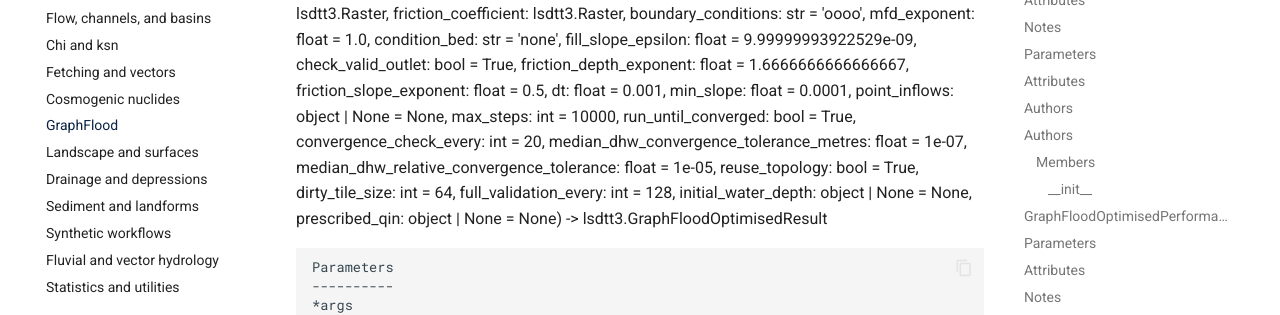
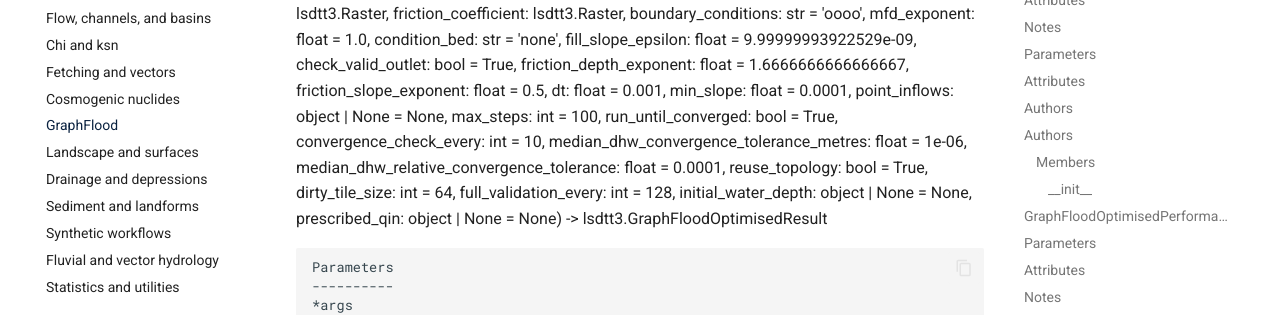
Before and after one commit to LSDtopotools/lsdtt3, an MkDocs documentation site: the page built from docs/python_api/graphflood.md, in a window 1280 px wide and 1400 px high, scrolled down 15119 px. Shown: the part 431-746 px from the top of the window. Built offline with MkDocs 1.6.1 and Material for MkDocs 9.7.7, drawn with Linux system fonts in a browser that asks for light colours; comment, search, counter and statistics services are not loaded; some of the changed text lies outside the part shown.

Commit message:
Making sure parameters in python version are same as cli

````diff
--- a/docs/python_api/graphflood.md
+++ b/docs/python_api/graphflood.md
@@ -478,7 +478,7 @@ def fill_hydraulic_surface(surface: lsdtt3.Raster, node_state: lsdtt3.Raster, bo
 
 ## `run_graphflood`
 
-run_graphflood(bed: lsdtt3.Raster, node_state: lsdtt3.Raster, rainfall_rate: lsdtt3.Raster, friction_coefficient: lsdtt3.Raster, method: str = 'mfd', boundary_conditions: str = 'oooo', mfd_exponent: float = 1.0, condition_bed: str = 'none', fill_slope_epsilon: float = 9.99999993922529e-09, check_valid_outlet: bool = True, friction_depth_exponent: float = 1.6666666666666667, friction_slope_exponent: float = 0.5, dt: float = 0.001, min_slope: float = 0.0001, point_inflows: object | None = None, max_steps: int = 10000, run_until_converged: bool = True, convergence_check_every: int = 100, median_dhw_convergence_tolerance_metres: float = 1e-07, median_dhw_relative_convergence_tolerance: float = 1e-05, n_threads: int = 0, initial_water_depth: object | None = None) -> lsdtt3.HydraulicResult
+run_graphflood(bed: lsdtt3.Raster, node_state: lsdtt3.Raster, rainfall_rate: lsdtt3.Raster, friction_coefficient: lsdtt3.Raster, method: str = 'mfd', boundary_conditions: str = 'oooo', mfd_exponent: float = 1.0, condition_bed: str = 'none', fill_slope_epsilon: float = 9.99999993922529e-09, check_valid_outlet: bool = True, friction_depth_exponent: float = 1.6666666666666667, friction_slope_exponent: float = 0.5, dt: float = 0.001, min_slope: float = 0.0001, point_inflows: object | None = None, max_steps: int = 100, run_until_converged: bool = True, convergence_check_every: int = 10, median_dhw_convergence_tolerance_metres: float = 1e-06, median_dhw_relative_convergence_tolerance: float = 0.0001, n_threads: int = 0, initial_water_depth: object | None = None) -> lsdtt3.HydraulicResult
 
     Parameters
     ----------
@@ -494,7 +494,7 @@ run_graphflood(bed: lsdtt3.Raster, node_state: lsdtt3.Raster, rainfall_rate: lsd
 
     Notes
     -----
-    run_graphflood(bed: lsdtt3.Raster, node_state: lsdtt3.Raster, rainfall_rate: lsdtt3.Raster, friction_coefficient: lsdtt3.Raster, method: str = 'mfd', boundary_conditions: str = 'oooo', mfd_exponent: float = 1.0, condition_bed: str = 'none', fill_slope_epsilon: float = 9.99999993922529e-09, check_valid_outlet: bool = True, friction_depth_exponent: float = 1.6666666666666667, friction_slope_exponent: float = 0.5, dt: float = 0.001, min_slope: float = 0.0001, point_inflows: object | None = None, max_steps: int = 10000, run_until_converged: bool = True, convergence_check_every: int = 100, median_dhw_convergence_tolerance_metres: float = 1e-07, median_dhw_relative_convergence_tolerance: float = 1e-05, n_threads: int = 0, initial_water_depth: object | None = None) -> lsdtt3.HydraulicResult
+    run_graphflood(bed: lsdtt3.Raster, node_state: lsdtt3.Raster, rainfall_rate: lsdtt3.Raster, friction_coefficient: lsdtt3.Raster, method: str = 'mfd', boundary_conditions: str = 'oooo', mfd_exponent: float = 1.0, condition_bed: str = 'none', fill_slope_epsilon: float = 9.99999993922529e-09, check_valid_outlet: bool = True, friction_depth_exponent: float = 1.6666666666666667, friction_slope_exponent: float = 0.5, dt: float = 0.001, min_slope: float = 0.0001, point_inflows: object | None = None, max_steps: int = 100, run_until_converged: bool = True, convergence_check_every: int = 10, median_dhw_convergence_tolerance_metres: float = 1e-06, median_dhw_relative_convergence_tolerance: float = 0.0001, n_threads: int = 0, initial_water_depth: object | None = None) -> lsdtt3.HydraulicResult
 
 Run stationary graph-based hydraulic routing on an evolving ``z + h`` surface.
 
@@ -519,7 +519,7 @@ are an N by 3 array of ``(row, col, discharge_m3_s)``.
 - `tol_median_rel_dhw` -> `median_dhw_relative_convergence_tolerance`; earliest removal: following minor.
 
 ```python
-def run_graphflood(bed: lsdtt3.Raster, node_state: lsdtt3.Raster, rainfall_rate: lsdtt3.Raster, friction_coefficient: lsdtt3.Raster, method: str = 'mfd', boundary_conditions: str = 'oooo', mfd_exponent: float = 1.0, condition_bed: str = 'none', fill_slope_epsilon: float = 9.99999993922529e-09, check_valid_outlet: bool = True, friction_depth_exponent: float = 1.6666666666666667, friction_slope_exponent: float = 0.5, dt: float = 0.001, min_slope: float = 0.0001, point_inflows: object | None = None, max_steps: int = 10000, run_until_converged: bool = True, convergence_check_every: int = 100, median_dhw_convergence_tolerance_metres: float = 1e-07, median_dhw_relative_convergence_tolerance: float = 1e-05, n_threads: int = 0, initial_water_depth: object | None = None) -> lsdtt3.HydraulicResult
+def run_graphflood(bed: lsdtt3.Raster, node_state: lsdtt3.Raster, rainfall_rate: lsdtt3.Raster, friction_coefficient: lsdtt3.Raster, method: str = 'mfd', boundary_conditions: str = 'oooo', mfd_exponent: float = 1.0, condition_bed: str = 'none', fill_slope_epsilon: float = 9.99999993922529e-09, check_valid_outlet: bool = True, friction_depth_exponent: float = 1.6666666666666667, friction_slope_exponent: float = 0.5, dt: float = 0.001, min_slope: float = 0.0001, point_inflows: object | None = None, max_steps: int = 100, run_until_converged: bool = True, convergence_check_every: int = 10, median_dhw_convergence_tolerance_metres: float = 1e-06, median_dhw_relative_convergence_tolerance: float = 0.0001, n_threads: int = 0, initial_water_depth: object | None = None) -> lsdtt3.HydraulicResult
 ```
 
 ---
@@ -648,7 +648,7 @@ B. Gailleton
 
 ## `run_graphflood_optimised`
 
-run_graphflood_optimised(bed: lsdtt3.Raster, node_state: lsdtt3.Raster, rainfall_rate: lsdtt3.Raster, friction_coefficient: lsdtt3.Raster, boundary_conditions: str = 'oooo', mfd_exponent: float = 1.0, condition_bed: str = 'none', fill_slope_epsilon: float = 9.99999993922529e-09, check_valid_outlet: bool = True, friction_depth_exponent: float = 1.6666666666666667, friction_slope_exponent: float = 0.5, dt: float = 0.001, min_slope: float = 0.0001, point_inflows: object | None = None, max_steps: int = 10000, run_until_converged: bool = True, convergence_check_every: int = 20, median_dhw_convergence_tolerance_metres: float = 1e-07, median_dhw_relative_convergence_tolerance: float = 1e-05, reuse_topology: bool = True, initial_water_depth: object | None = None) -> lsdtt3.GraphFloodOptimisedResult
+run_graphflood_optimised(bed: lsdtt3.Raster, node_state: lsdtt3.Raster, rainfall_rate: lsdtt3.Raster, friction_coefficient: lsdtt3.Raster, boundary_conditions: str = 'oooo', mfd_exponent: float = 1.0, condition_bed: str = 'none', fill_slope_epsilon: float = 9.99999993922529e-09, check_valid_outlet: bool = True, friction_depth_exponent: float = 1.6666666666666667, friction_slope_exponent: float = 0.5, dt: float = 0.001, min_slope: float = 0.0001, point_inflows: object | None = None, max_steps: int = 100, run_until_converged: bool = True, convergence_check_every: int = 10, median_dhw_convergence_tolerance_metres: float = 1e-06, median_dhw_relative_convergence_tolerance: float = 0.0001, reuse_topology: bool = True, initial_water_depth: object | None = None) -> lsdtt3.GraphFloodOptimisedResult
 
     Parameters
     ----------
@@ -664,7 +664,7 @@ run_graphflood_optimised(bed: lsdtt3.Raster, node_state: lsdtt3.Raster, rainfall
 
     Notes
     -----
-    run_graphflood_optimised(bed: lsdtt3.Raster, node_state: lsdtt3.Raster, rainfall_rate: lsdtt3.Raster, friction_coefficient: lsdtt3.Raster, boundary_conditions: str = 'oooo', mfd_exponent: float = 1.0, condition_bed: str = 'none', fill_slope_epsilon: float = 9.99999993922529e-09, check_valid_outlet: bool = True, friction_depth_exponent: float = 1.6666666666666667, friction_slope_exponent: float = 0.5, dt: float = 0.001, min_slope: float = 0.0001, point_inflows: object | None = None, max_steps: int = 10000, run_until_converged: bool = True, convergence_check_every: int = 20, median_dhw_convergence_tolerance_metres: float = 1e-07, median_dhw_relative_convergence_tolerance: float = 1e-05, reuse_topology: bool = True, initial_water_depth: object | None = None) -> lsdtt3.GraphFloodOptimisedResult
+    run_graphflood_optimised(bed: lsdtt3.Raster, node_state: lsdtt3.Raster, rainfall_rate: lsdtt3.Raster, friction_coefficient: lsdtt3.Raster, boundary_conditions: str = 'oooo', mfd_exponent: float = 1.0, condition_bed: str = 'none', fill_slope_epsilon: float = 9.99999993922529e-09, check_valid_outlet: bool = True, friction_depth_exponent: float = 1.6666666666666667, friction_slope_exponent: float = 0.5, dt: float = 0.001, min_slope: float = 0.0001, point_inflows: object | None = None, max_steps: int = 100, run_until_converged: bool = True, convergence_check_every: int = 10, median_dhw_convergence_tolerance_metres: float = 1e-06, median_dhw_relative_convergence_tolerance: float = 0.0001, reuse_topology: bool = True, initial_water_depth: object | None = None) -> lsdtt3.GraphFloodOptimisedResult
 
 Run the separate CPU-optimised stationary MFD GraphFlood implementation.
 
@@ -681,14 +681,14 @@ direct raster MFD routing and validates a cached topology before reuse.
 - `tol_median_rel_dhw` -> `median_dhw_relative_convergence_tolerance`; earliest removal: following minor.
 
 ```python
-def run_graphflood_optimised(bed: lsdtt3.Raster, node_state: lsdtt3.Raster, rainfall_rate: lsdtt3.Raster, friction_coefficient: lsdtt3.Raster, boundary_conditions: str = 'oooo', mfd_exponent: float = 1.0, condition_bed: str = 'none', fill_slope_epsilon: float = 9.99999993922529e-09, check_valid_outlet: bool = True, friction_depth_exponent: float = 1.6666666666666667, friction_slope_exponent: float = 0.5, dt: float = 0.001, min_slope: float = 0.0001, point_inflows: object | None = None, max_steps: int = 10000, run_until_converged: bool = True, convergence_check_every: int = 20, median_dhw_convergence_tolerance_metres: float = 1e-07, median_dhw_relative_convergence_tolerance: float = 1e-05, reuse_topology: bool = True, initial_water_depth: object | None = None) -> lsdtt3.GraphFloodOptimisedResult
+def run_graphflood_optimised(bed: lsdtt3.Raster, node_state: lsdtt3.Raster, rainfall_rate: lsdtt3.Raster, friction_coefficient: lsdtt3.Raster, boundary_conditions: str = 'oooo', mfd_exponent: float = 1.0, condition_bed: str = 'none', fill_slope_epsilon: float = 9.99999993922529e-09, check_valid_outlet: bool = True, friction_depth_exponent: float = 1.6666666666666667, friction_slope_exponent: float = 0.5, dt: float = 0.001, min_slope: float = 0.0001, point_inflows: object | None = None, max_steps: int = 100, run_until_converged: bool = True, convergence_check_every: int = 10, median_dhw_convergence_tolerance_metres: float = 1e-06, median_dhw_relative_convergence_tolerance: float = 0.0001, reuse_topology: bool = True, initial_water_depth: object | None = None) -> lsdtt3.GraphFloodOptimisedResult
 ```
 
 ---
 
 ## `run_graphflood_optimised_v2`
 
-run_graphflood_optimised_v2(bed: lsdtt3.Raster, node_state: lsdtt3.Raster, rainfall_rate: lsdtt3.Raster, friction_coefficient: lsdtt3.Raster, boundary_conditions: str = 'oooo', mfd_exponent: float = 1.0, condition_bed: str = 'none', fill_slope_epsilon: float = 9.99999993922529e-09, check_valid_outlet: bool = True, friction_depth_exponent: float = 1.6666666666666667, friction_slope_exponent: float = 0.5, dt: float = 0.001, min_slope: float = 0.0001, point_inflows: object | None = None, max_steps: int = 10000, run_until_converged: bool = True, convergence_check_every: int = 20, median_dhw_convergence_tolerance_metres: float = 1e-07, median_dhw_relative_convergence_tolerance: float = 1e-05, reuse_topology: bool = True, dirty_tile_size: int = 64, full_validation_every: int = 128, initial_water_depth: object | None = None, prescribed_qin: object | None = None) -> lsdtt3.GraphFloodOptimisedResult
+run_graphflood_optimised_v2(bed: lsdtt3.Raster, node_state: lsdtt3.Raster, rainfall_rate: lsdtt3.Raster, friction_coefficient: lsdtt3.Raster, boundary_conditions: str = 'oooo', mfd_exponent: float = 1.0, condition_bed: str = 'none', fill_slope_epsilon: float = 9.99999993922529e-09, check_valid_outlet: bool = True, friction_depth_exponent: float = 1.6666666666666667, friction_slope_exponent: float = 0.5, dt: float = 0.001, min_slope: float = 0.0001, point_inflows: object | None = None, max_steps: int = 100, run_until_converged: bool = True, convergence_check_every: int = 10, median_dhw_convergence_tolerance_metres: float = 1e-06, median_dhw_relative_convergence_tolerance: float = 0.0001, reuse_topology: bool = True, dirty_tile_size: int = 64, full_validation_every: int = 128, initial_water_depth: object | None = None, prescribed_qin: object | None = None) -> lsdtt3.GraphFloodOptimisedResult
 
     Parameters
     ----------
@@ -704,7 +704,7 @@ run_graphflood_optimised_v2(bed: lsdtt3.Raster, node_state: lsdtt3.Raster, rainf
 
     Notes
     -----
-    run_graphflood_optimised_v2(bed: lsdtt3.Raster, node_state: lsdtt3.Raster, rainfall_rate: lsdtt3.Raster, friction_coefficient: lsdtt3.Raster, boundary_conditions: str = 'oooo', mfd_exponent: float = 1.0, condition_bed: str = 'none', fill_slope_epsilon: float = 9.99999993922529e-09, check_valid_outlet: bool = True, friction_depth_exponent: float = 1.6666666666666667, friction_slope_exponent: float = 0.5, dt: float = 0.001, min_slope: float = 0.0001, point_inflows: object | None = None, max_steps: int = 10000, run_until_converged: bool = True, convergence_check_every: int = 20, median_dhw_convergence_tolerance_metres: float = 1e-07, median_dhw_relative_convergence_tolerance: float = 1e-05, reuse_topology: bool = True, dirty_tile_size: int = 64, full_validation_every: int = 128, initial_water_depth: object | None = None, prescribed_qin: object | None = None) -> lsdtt3.GraphFloodOptimisedResult
+    run_graphflood_optimised_v2(bed: lsdtt3.Raster, node_state: lsdtt3.Raster, rainfall_rate: lsdtt3.Raster, friction_coefficient: lsdtt3.Raster, boundary_conditions: str = 'oooo', mfd_exponent: float = 1.0, condition_bed: str = 'none', fill_slope_epsilon: float = 9.99999993922529e-09, check_valid_outlet: bool = True, friction_depth_exponent: float = 1.6666666666666667, friction_slope_exponent: float = 0.5, dt: float = 0.001, min_slope: float = 0.0001, point_inflows: object | None = None, max_steps: int = 100, run_until_converged: bool = True, convergence_check_every: int = 10, median_dhw_convergence_tolerance_metres: float = 1e-06, median_dhw_relative_convergence_tolerance: float = 0.0001, reuse_topology: bool = True, dirty_tile_size: int = 64, full_validation_every: int = 128, initial_water_depth: object | None = None, prescribed_qin: object | None = None) -> lsdtt3.GraphFloodOptimisedResult
 
 Run GraphFlood with the incremental v2 CPU kernels.
 
@@ -726,5 +726,5 @@ evolve normally. ``prescribed_qin=None`` means zero at ghost cells.
 - `tol_median_rel_dhw` -> `median_dhw_relative_convergence_tolerance`; earliest removal: following minor.
 
 ```python
-def run_graphflood_optimised_v2(bed: lsdtt3.Raster, node_state: lsdtt3.Raster, rainfall_rate: lsdtt3.Raster, friction_coefficient: lsdtt3.Raster, boundary_conditions: str = 'oooo', mfd_exponent: float = 1.0, condition_bed: str = 'none', fill_slope_epsilon: float = 9.99999993922529e-09, check_valid_outlet: bool = True, friction_depth_exponent: float = 1.6666666666666667, friction_slope_exponent: float = 0.5, dt: float = 0.001, min_slope: float = 0.0001, point_inflows: object | None = None, max_steps: int = 10000, run_until_converged: bool = True, convergence_check_every: int = 20, median_dhw_convergence_tolerance_metres: float = 1e-07, median_dhw_relative_convergence_tolerance: float = 1e-05, reuse_topology: bool = True, dirty_tile_size: int = 64, full_validation_every: int = 128, initial_water_depth: object | None = None, prescribed_qin: object | None = None) -> lsdtt3.GraphFloodOptimisedResult
+def run_graphflood_optimised_v2(bed: lsdtt3.Raster, node_state: lsdtt3.Raster, rainfall_rate: lsdtt3.Raster, friction_coefficient: lsdtt3.Raster, boundary_conditions: str = 'oooo', mfd_exponent: float = 1.0, condition_bed: str = 'none', fill_slope_epsilon: float = 9.99999993922529e-09, check_valid_outlet: bool = True, friction_depth_exponent: float = 1.6666666666666667, friction_slope_exponent: float = 0.5, dt: float = 0.001, min_slope: float = 0.0001, point_inflows: object | None = None, max_steps: int = 100, run_until_converged: bool = True, convergence_check_every: int = 10, median_dhw_convergence_tolerance_metres: float = 1e-06, median_dhw_relative_convergence_tolerance: float = 0.0001, reuse_topology: bool = True, dirty_tile_size: int = 64, full_validation_every: int = 128, initial_water_depth: object | None = None, prescribed_qin: object | None = None) -> lsdtt3.GraphFloodOptimisedResult
 ```
````
Also changed, not shown: docs/python_api/landscape.md (+8 -8 lines), 6 other files.
